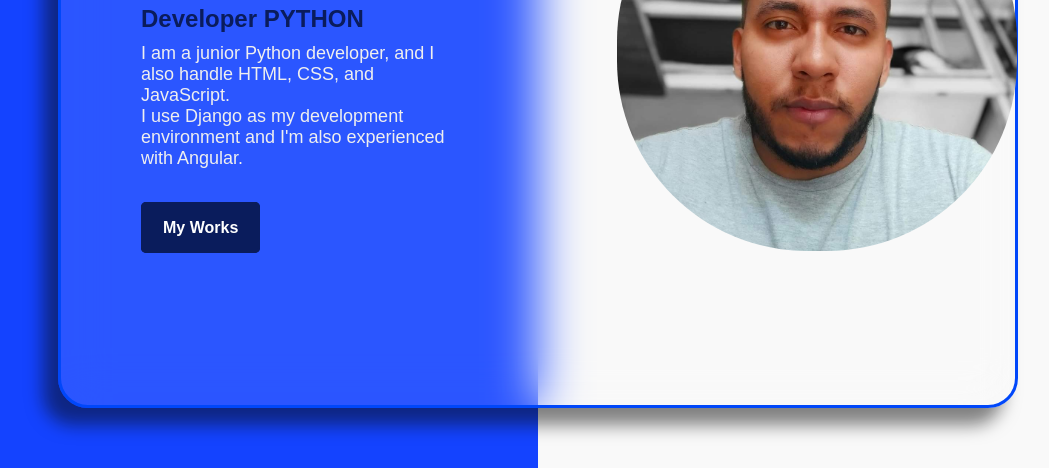
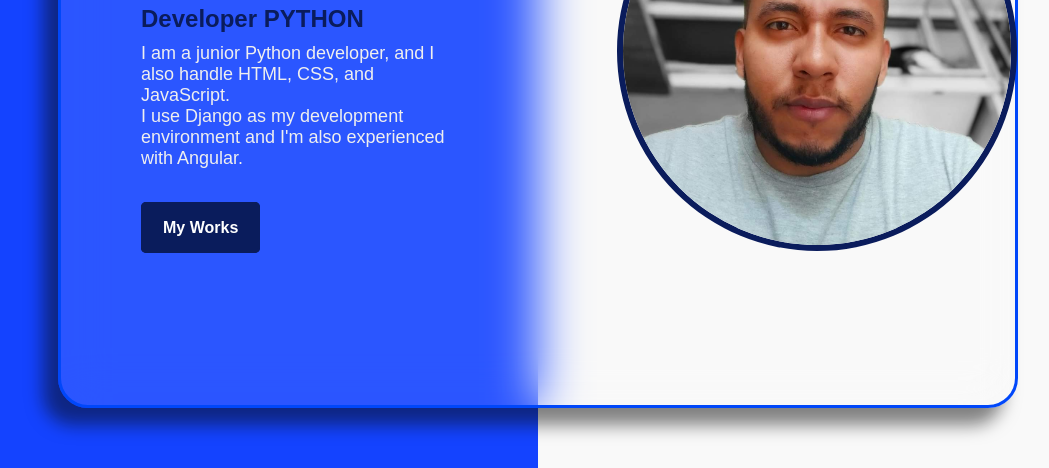
Before and after one commit to harlinsonvasquez/portafolio, a plain HTML site: page index.html in a window 1280 px wide. Shown: the part 332-800 px from the top of the page, without its empty margins (102-1151 px from the left). Drawn offline with Linux system fonts and the light colour scheme.

Commit message:
correcion de la imagen

```diff
--- a/styles.css
+++ b/styles.css
@@ -100,13 +100,11 @@
 
     width: 40%;
 
-
+}
+.hero .content .div-img img{
+    width:400px;
+    border-radius: 50%;
+    border: 6px solid #0a1c5c;
 
 
 }
-.hero .content .div-img img{
-    width:400px;
-    border-radius: 190px;
-
-
-}
```
